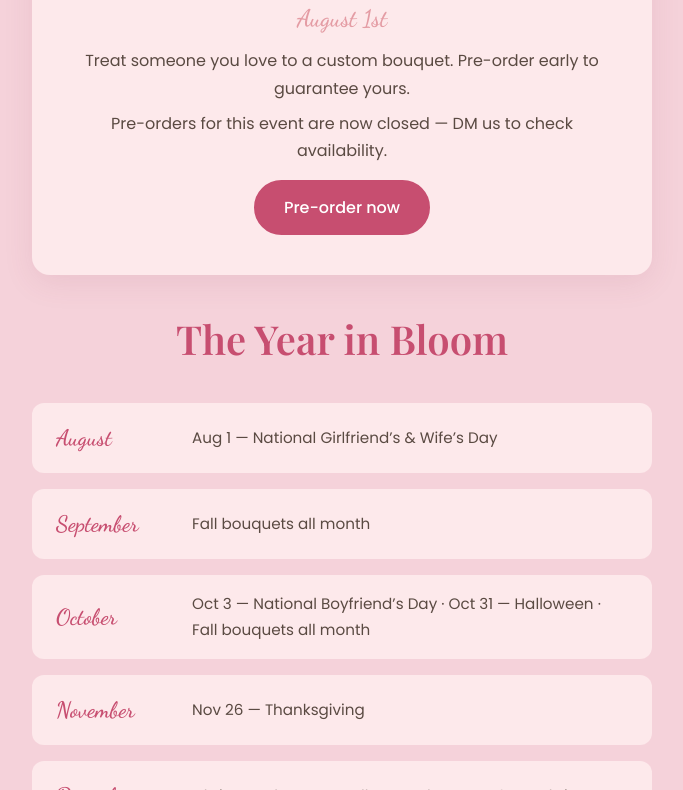
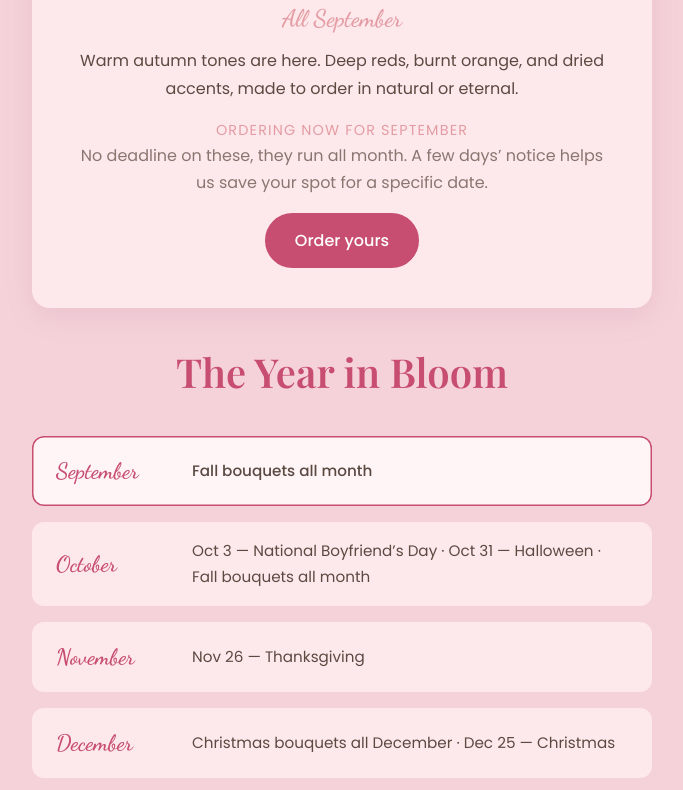
Before and after one commit to sebasnuta/petals-by-emily, a plain HTML site: page deals.html in a window 1280 px wide. Shown: the part 490-1280 px from the top of the page, without its empty margins (298-981 px from the left). Drawn offline with nearby package versions, Linux system fonts and the light colour scheme; a web font is replaced by a local one.

Commit message:
Add files via upload

```diff
--- a/css/style.css
+++ b/css/style.css
@@ -689,6 +689,13 @@ h3 { font-size: clamp(1.2rem, 2vw, 1.5rem); }
 }
 .cal-row .month { font-family: var(--font-script); font-size: 1.4rem; color: var(--rose); }
 .cal-row .events { font-size: 0.95rem; color: var(--ink); }
+/* Current month highlight — move the .is-current class in deals.html
+   to whichever month is live. Purely decorative. */
+.cal-row.is-current {
+  background: var(--surface-alt);
+  box-shadow: inset 0 0 0 1.5px var(--rose);
+}
+.cal-row.is-current .events { font-weight: 500; }
 
 /* ============================================================
    19. BLOG
--- a/deals.html
+++ b/deals.html
@@ -4,10 +4,10 @@
   <meta charset="UTF-8">
   <meta name="viewport" content="width=device-width, initial-scale=1.0">
   <title>Seasonal Deals | Petals By Emily &mdash; Easley &amp; Greenville, SC</title>
-  <meta name="description" content="Upcoming seasonal bouquet events and pre-order deadlines from Petals By Emily. Girlfriend's Day, Valentine's, holidays and more in the Greenville area.">
+  <meta name="description" content="Upcoming seasonal bouquet events and pre-order deadlines from Petals By Emily. Fall bouquets, Halloween, Thanksgiving, Christmas and more in the Greenville area.">
   <link rel="canonical" href="https://sebasnuta.github.io/petals-by-emily/deals.html">
   <meta property="og:title" content="Seasonal Deals | Petals By Emily &mdash; Easley &amp; Greenville, SC">
-  <meta property="og:description" content="Upcoming seasonal bouquet events and pre-order deadlines from Petals By Emily. Girlfriend's Day, Valentine's, holidays and more in the Greenville area.">
+  <meta property="og:description" content="Upcoming seasonal bouquet events and pre-order deadlines from Petals By Emily. Fall bouquets, Halloween, Thanksgiving, Christmas and more in the Greenville area.">
   <meta property="og:image" content="https://sebasnuta.github.io/petals-by-emily/assets/img/og-card.png">
   <meta property="og:url" content="https://sebasnuta.github.io/petals-by-emily/deals.html">
   <meta name="twitter:card" content="summary_large_image">
@@ -60,22 +60,19 @@
         </div>
 
         <!-- FEATURED CURRENT EVENT
-             ⚠ MAINTENANCE: update the event name, date, and data-deadline
-             each season. If data-deadline passes, the countdown shows a
-             "pre-orders closed" message automatically. -->
+             ⚠ MAINTENANCE: update the event name, date, and copy each season.
+             This block is currently in ROLLING mode (no single date, so no
+             countdown). To switch back to a countdown event, restore the
+             .countdown-caption + .countdown markup shown in the comment at the
+             bottom of this file and set data-deadline="YYYY-MM-DD". -->
         <div class="event-feature reveal mt-lg">
           <p class="section-label" style="margin:0">next up</p>
-          <p class="event-name">National Girlfriend&rsquo;s &amp; Wife&rsquo;s Day</p>
-          <p class="event-date">August 1st</p>
-          <p>Treat someone you love to a custom bouquet. Pre-order early to guarantee yours.</p>
-          <p class="countdown-caption">Pre-order closes in</p>
-          <div class="countdown" data-deadline="2026-07-29" role="timer" aria-live="polite">
-            <div class="cd-unit"><span class="cd-num" data-cd="months">--</span><span class="cd-label">Months</span></div>
-            <div class="cd-unit"><span class="cd-num" data-cd="days">--</span><span class="cd-label">Days</span></div>
-            <div class="cd-unit"><span class="cd-num" data-cd="hours">--</span><span class="cd-label">Hours</span></div>
-            <div class="cd-unit"><span class="cd-num" data-cd="mins">--</span><span class="cd-label">Minutes</span></div>
-          </div>
-          <a href="order.html" class="btn btn-bloom mt-sm">Pre-order now</a>
+          <p class="event-name">Fall Bouquets</p>
+          <p class="event-date">All September</p>
+          <p>Warm autumn tones are here. Deep reds, burnt orange, and dried accents, made to order in natural or eternal.</p>
+          <p class="countdown-caption">Ordering now for September</p>
+          <p class="muted">No deadline on these, they run all month. A few days&rsquo; notice helps us save your spot for a specific date.</p>
+          <a href="order.html" class="btn btn-bloom mt-sm">Order yours</a>
         </div>
 
         <!-- FULL SEASONAL CALENDAR -->
@@ -83,8 +80,11 @@
           <h2>The Year in Bloom</h2>
         </div>
         <div class="calendar mt-lg reveal">
+          <!-- Aug 1 — National Girlfriend&rsquo;s &amp; Wife&rsquo;s Day: hidden 2026-08-09 (date passed).
+               Re-add next year:
           <div class="cal-row"><span class="month">August</span><span class="events">Aug 1 &mdash; National Girlfriend&rsquo;s &amp; Wife&rsquo;s Day</span></div>
-          <div class="cal-row"><span class="month">September</span><span class="events">Fall bouquets all month</span></div>
+          -->
+          <div class="cal-row is-current"><span class="month">September</span><span class="events">Fall bouquets all month</span></div>
           <div class="cal-row"><span class="month">October</span><span class="events">Oct 3 &mdash; National Boyfriend&rsquo;s Day &middot; Oct 31 &mdash; Halloween &middot; Fall bouquets all month</span></div>
           <div class="cal-row"><span class="month">November</span><span class="events">Nov 26 &mdash; Thanksgiving</span></div>
           <div class="cal-row"><span class="month">December</span><span class="events">Christmas bouquets all December &middot; Dec 25 &mdash; Christmas</span></div>
@@ -121,7 +121,7 @@
         <div class="footer-col">
           <h4>Visit</h4>
           <p class="muted">Easley, SC 29640<br>Serving the Greenville area</p>
-          <p class="footer-season mt-sm">🌸 Next up: Girlfriend&rsquo;s Day, Aug 1 &mdash; pre-order by Jul 29</p>
+          <p class="footer-season mt-sm">🌸 Next up: Fall bouquets, all September</p>
         </div>
       </div>
       <div class="footer-bottom">
@@ -133,5 +133,20 @@
   <div class="mobile-cta"><a href="order.html" class="btn">Order Now</a></div>
   <button class="to-top" aria-label="Back to top"><svg viewBox="0 0 24 24" fill="none" stroke="currentColor" stroke-width="2"><path d="M18 15l-6-6-6 6"/></svg></button>
   <script src="js/main.js"></script>
+<!-- ============================================================
+     COUNTDOWN SNIPPET (paste back into .event-feature when the next
+     dated event is set, and delete the rolling <p class="muted"> line):
+
+       <p class="countdown-caption">Pre-order closes in</p>
+       <div class="countdown" data-deadline="YYYY-MM-DD" role="timer" aria-live="polite">
+         <div class="cd-unit"><span class="cd-num" data-cd="months">--</span><span class="cd-label">Months</span></div>
+         <div class="cd-unit"><span class="cd-num" data-cd="days">--</span><span class="cd-label">Days</span></div>
+         <div class="cd-unit"><span class="cd-num" data-cd="hours">--</span><span class="cd-label">Hours</span></div>
+         <div class="cd-unit"><span class="cd-num" data-cd="mins">--</span><span class="cd-label">Minutes</span></div>
+       </div>
+
+     Once data-deadline passes, the countdown auto-swaps to
+     "Pre-orders for this event are now closed — DM us to check availability."
+     ============================================================ -->
 </body>
 </html>
```
Also changed, not shown: 404.html (+3 -3 lines), about.html (+1 -1 lines), blog.html (+1 -1 lines), blog/why-florist-prices-vary.html (+1 -1 lines), care.html (+1 -1 lines), gallery.html (+1 -1 lines), order.html (+1 -1 lines), pricing.html (+1 -1 lines).
